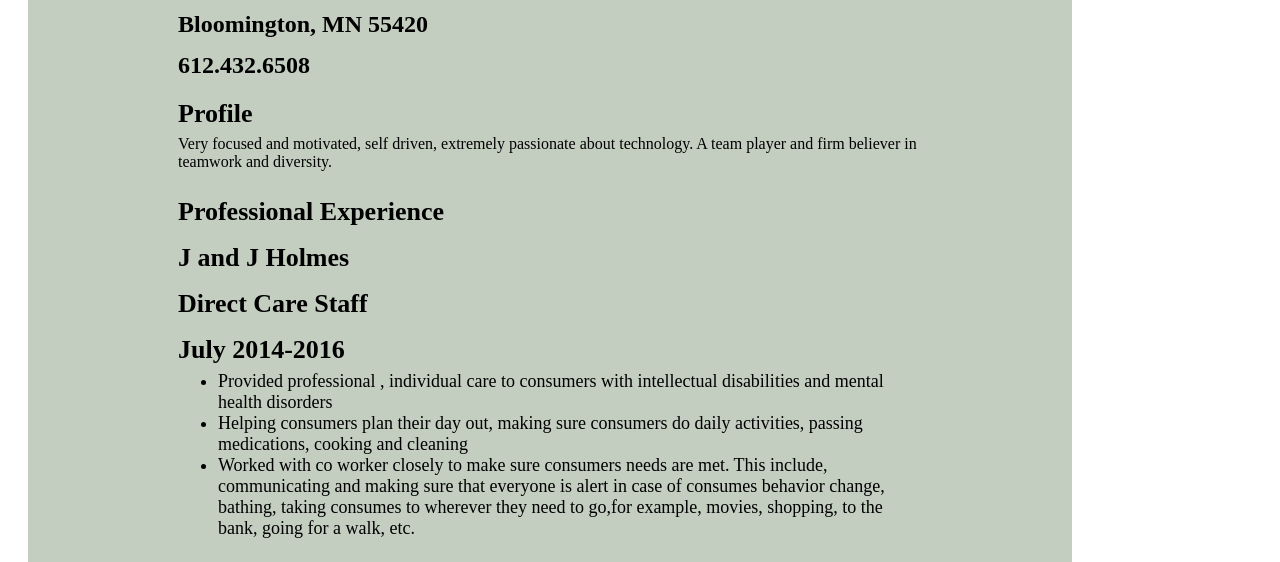
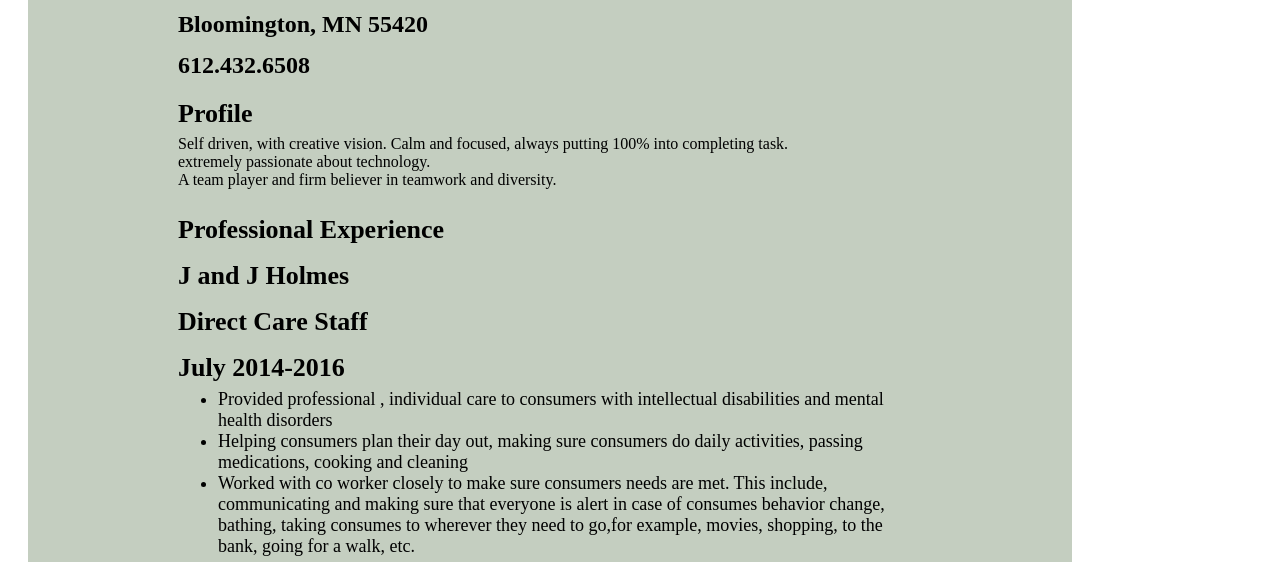
Before and after one commit to MegerssaTibesso/MegerssaTibesso.github.io, a plain HTML site: page index.html in a window 1280 px wide. Shown: the part 172-734 px from the top of the page. Drawn offline with Linux system fonts and the light colour scheme.

Commit message:
initial commit

```diff
--- a/index.html
+++ b/index.html
@@ -18,7 +18,7 @@
 
         <div id="content-summary">
           <h3>Profile</h3>
-         <p>Very focused and motivated, self driven, extremely passionate about technology. A team player and firm believer in teamwork and diversity. </p>
+         <p>Self driven, with creative vision. Calm and focused, always putting 100% into completing task. <br> extremely passionate about technology.<br> A team player and firm believer in teamwork and diversity. </p>
         </div>
 
         <div id="content-professional"> <h3>Professional Experience</h3>
```
